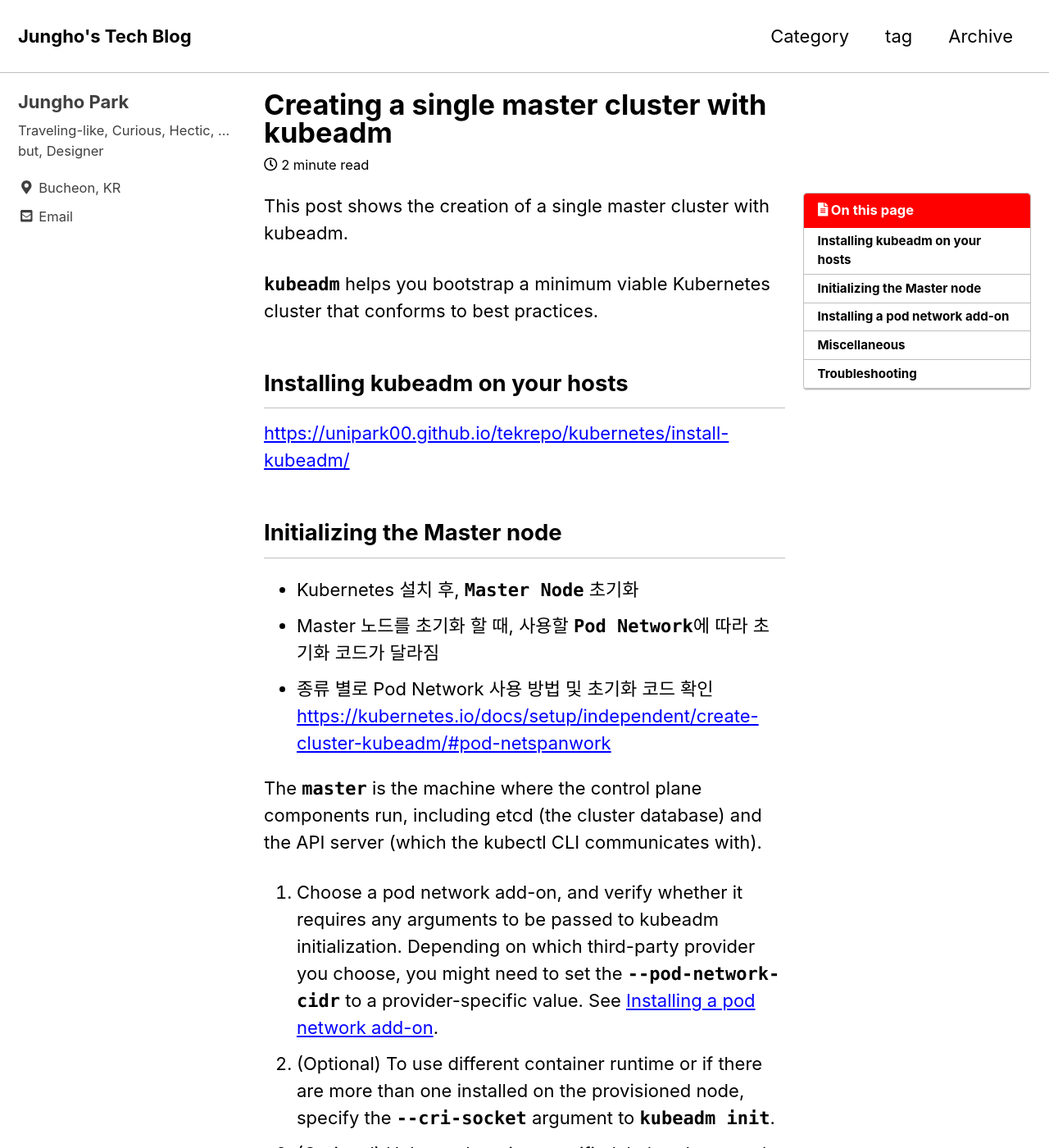
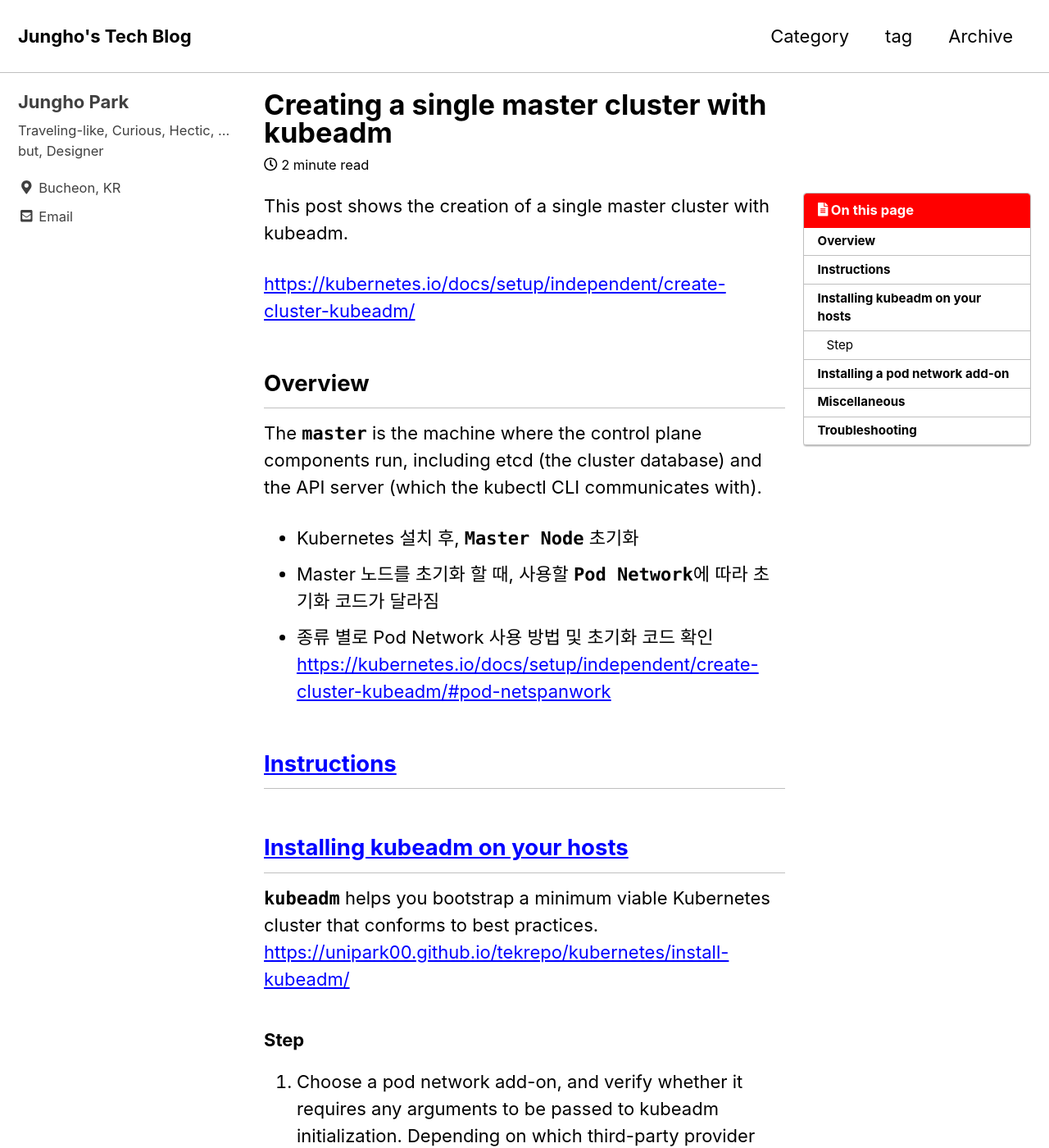
Before and after one commit to unipark00/tekrepo, a Jekyll site: the page built from _posts/2019-04-07-configure-k8s-cluster.md, in a window 1280 px wide and 1400 px high. Shown: the whole window at 82% size. Built offline with Jekyll 4.4.1, drawn with Linux system fonts in a browser that asks for light colours; cached includes are drawn as plain includes.

Commit message:
Update 2019-04-07-configure-k8s-cluster.md

````diff
--- a/_posts/2019-04-07-configure-k8s-cluster.md
+++ b/_posts/2019-04-07-configure-k8s-cluster.md
@@ -9,19 +9,23 @@ toc: true
 
 This post shows the creation of a single master cluster with kubeadm.
 
-**`kubeadm`** helps you bootstrap a minimum viable Kubernetes cluster that conforms to best practices.
+[https://kubernetes.io/docs/setup/independent/create-cluster-kubeadm/](https://kubernetes.io/docs/setup/independent/create-cluster-kubeadm/)
 
-## Installing kubeadm on your hosts
-[https://unipark00.github.io/tekrepo/kubernetes/install-kubeadm/](https://unipark00.github.io/tekrepo/kubernetes/install-kubeadm/)
+## Overview
+The **`master`** is the machine where the control plane components run, including etcd (the cluster database) and the API server (which the kubectl CLI communicates with).
 
-## Initializing the Master node
 * Kubernetes 설치 후, **`Master Node`** 초기화
 * Master 노드를 초기화 할 때, 사용할 **`Pod Network`**에 따라 초기화 코드가 달라짐
 * 종류 별로 Pod Network 사용 방법 및 초기화 코드 확인
   [https://kubernetes.io/docs/setup/independent/create-cluster-kubeadm/#pod-netspanwork](https://kubernetes.io/docs/setup/independent/create-cluster-kubeadm/#pod-netspanwork)
 
-The **`master`** is the machine where the control plane components run, including etcd (the cluster database) and the API server (which the kubectl CLI communicates with).
+## [Instructions](https://kubernetes.io/docs/setup/independent/create-cluster-kubeadm/)
 
+## [Installing kubeadm on your hosts](https://kubernetes.io/docs/setup/independent/create-cluster-kubeadm/#installing-kubeadm-on-your-hosts)
+**`kubeadm`** helps you bootstrap a minimum viable Kubernetes cluster that conforms to best practices.
+[https://unipark00.github.io/tekrepo/kubernetes/install-kubeadm/](https://unipark00.github.io/tekrepo/kubernetes/install-kubeadm/)
+
+### Step
 1. Choose a pod network add-on, and verify whether it requires any arguments to be passed to kubeadm initialization. Depending on which third-party provider you choose, you might need to set the **`--pod-network-cidr`** to a provider-specific value. See [Installing a pod network add-on](https://kubernetes.io/docs/setup/independent/create-cluster-kubeadm/#pod-network).
 1. (Optional) To use different container runtime or if there are more than one installed on the provisioned node, specify the **`--cri-socket`** argument to **```kubeadm init```**.
 1. (Optional) Unless otherwise specified, kubeadm uses the network interface associated with the default gateway to advertise the master’s IP. To use a different network interface, specify the **`--apiserver-advertise-address=<ip-address>`** argument to **`kubeadm init`**.
````
